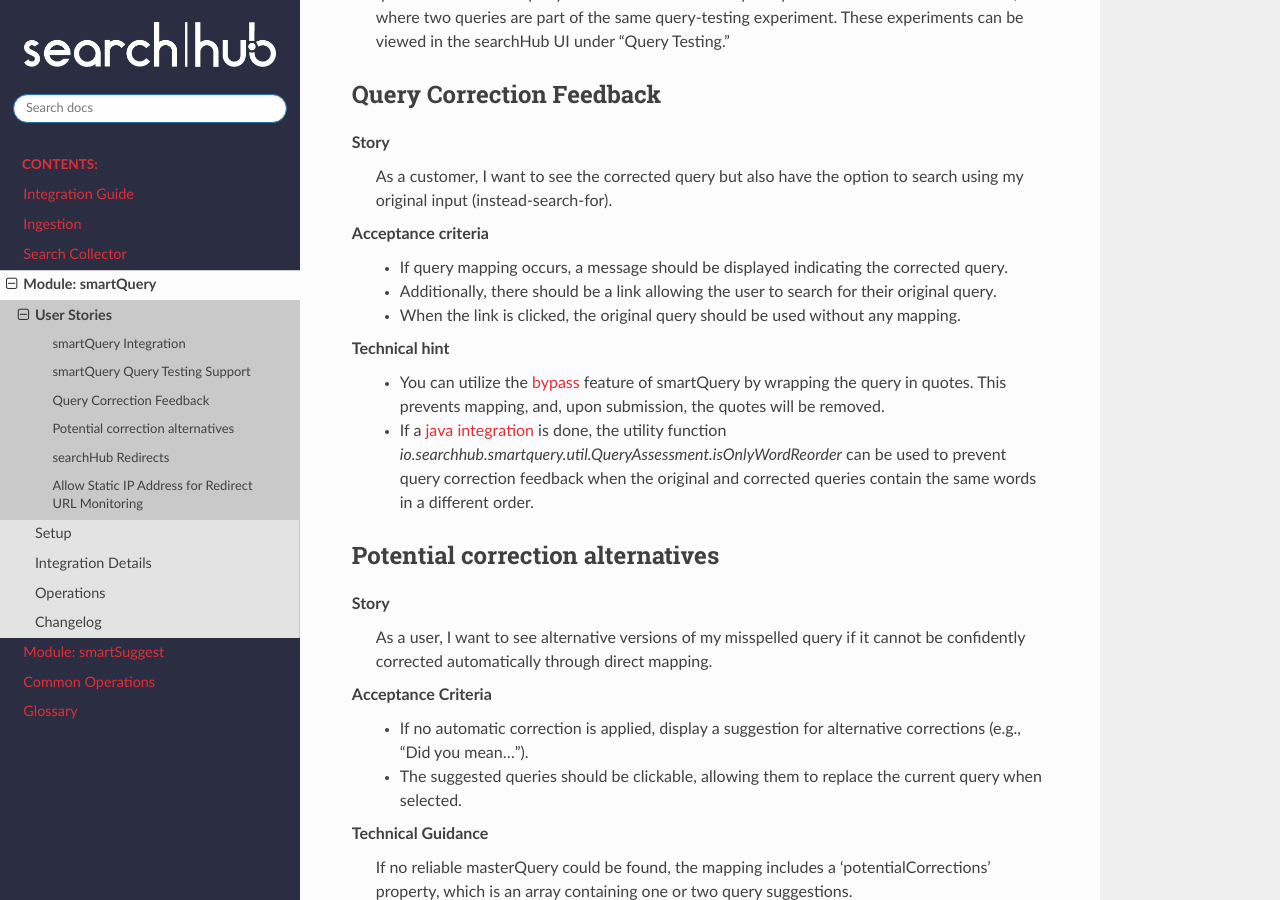
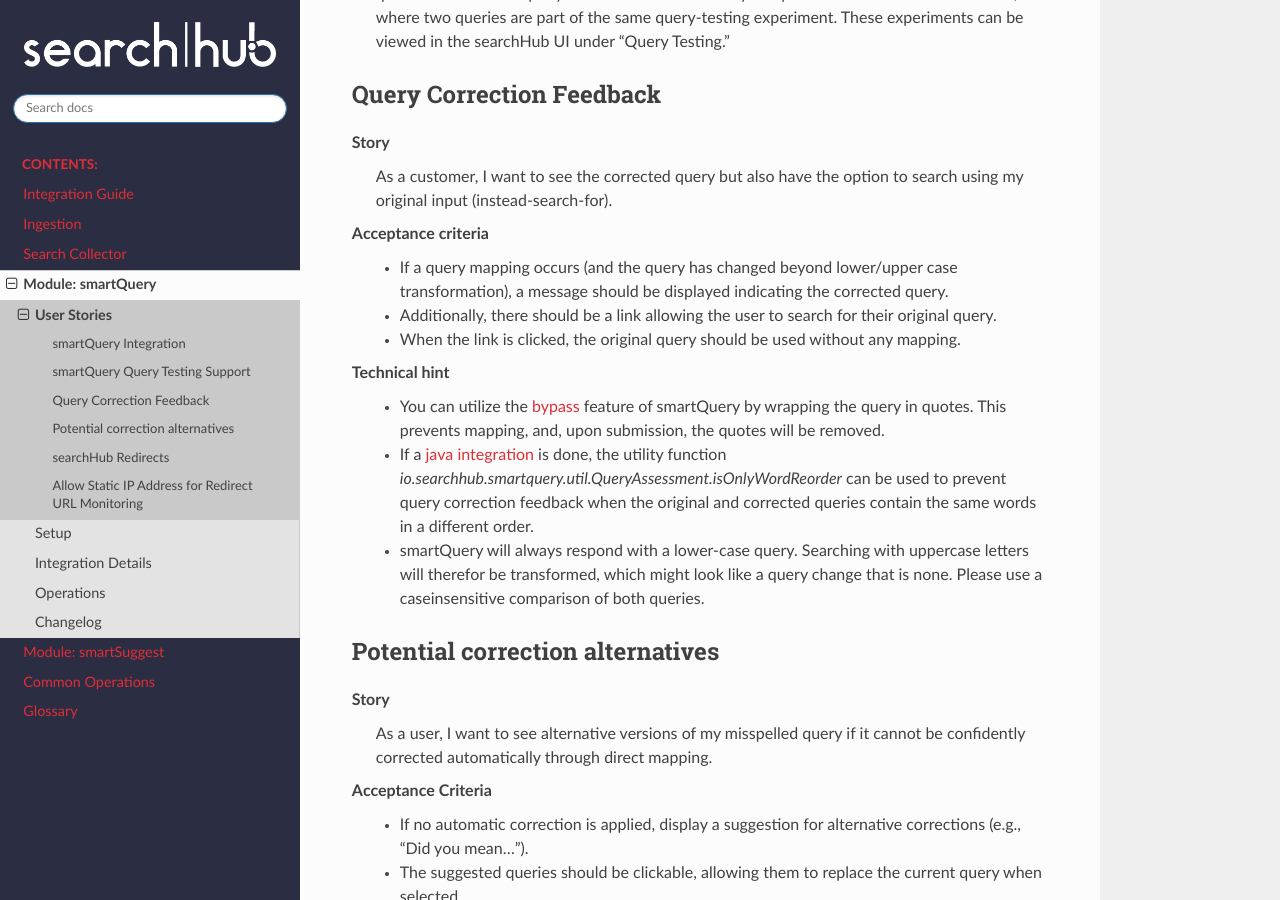
Before and after one commit to CommerceExperts/searchhub-docs, a Sphinx documentation site: the page built from docs/smartquery/user-stories.rst, in a window 1280 px wide and 900 px high, scrolled down 1103 px. Built offline with Sphinx 7.4.7 and the Read the Docs theme 3.1.0, drawn with Linux system fonts in a browser that asks for light colours.

Commit message:
Add hint about upper-to-lower-case transformation

```diff
--- a/docs/smartquery/user-stories.rst
+++ b/docs/smartquery/user-stories.rst
@@ -44,13 +44,14 @@
   As a customer, I want to see the corrected query but also have the option to search using my original input (instead-search-for).
 
 Acceptance criteria
-  - If query mapping occurs, a message should be displayed indicating the corrected query.
+  - If a query mapping occurs (and the query has changed beyond lower/upper case transformation), a message should be displayed indicating the corrected query.
   - Additionally, there should be a link allowing the user to search for their original query.
   - When the link is clicked, the original query should be used without any mapping.
 
 Technical hint
   - You can utilize the `bypass`_ feature of smartQuery by wrapping the query in quotes. This prevents mapping, and, upon submission, the quotes will be removed.
   - If a `java integration`_ is done, the utility function `io.searchhub.smartquery.util.QueryAssessment.isOnlyWordReorder` can be used to prevent query correction feedback when the original and corrected queries contain the same words in a different order.
+  - smartQuery will always respond with a lower-case query. Searching with uppercase letters will therefor be transformed, which might look like a query change that is none. Please use a caseinsensitive comparison of both queries.
 
 
 Potential correction alternatives
```
